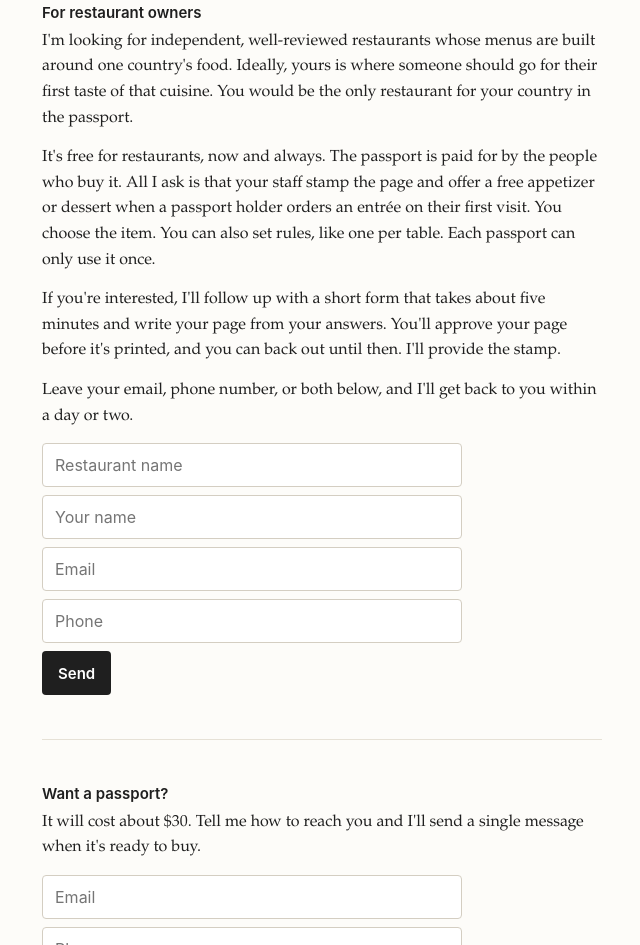
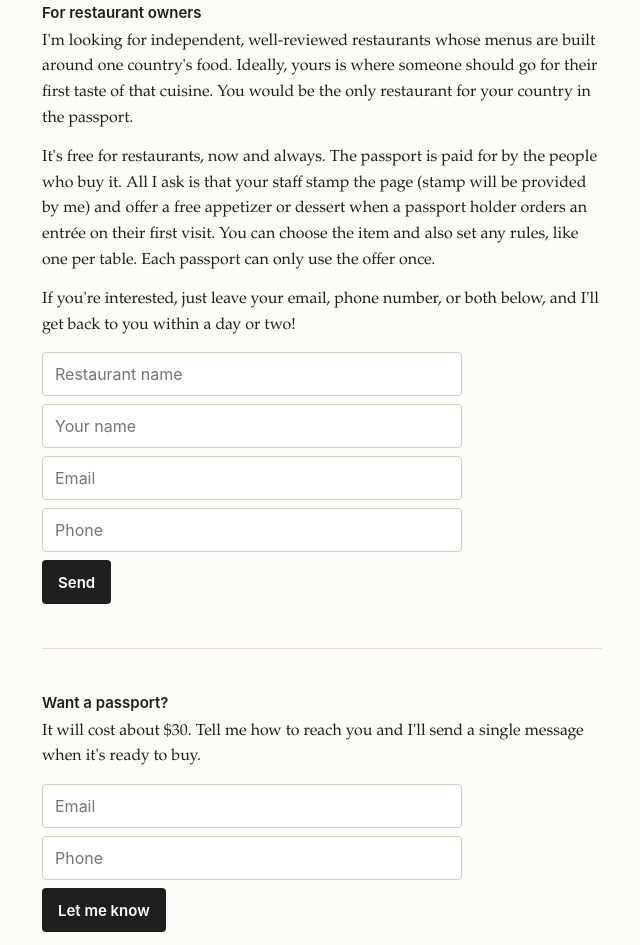
Before and after one commit to cmccla5964/etw-passport, a plain HTML site: page index.html in a window 1280 px wide. Shown: the part 1549-2494 px from the top of the page, without its empty margins (318-958 px from the left). Drawn offline with Linux system fonts and the light colour scheme.

Commit message:
Restaurant section: Caleb's own text
Co-Authored-By: Claude Opus 5.5 <noreply@anthropic.com>
Claude-Session: https://claude.ai/code/session_017Whj73QzsV2dTZPYCKY5Fc

```diff
--- a/index.html
+++ b/index.html
@@ -61,9 +61,8 @@ footer{font-size:13px;color:#8b8475;margin-top:56px}
     <section>
       <h2 class="sans">For restaurant owners</h2>
       <p>I'm looking for independent, well-reviewed restaurants whose menus are built around one country's food. Ideally, yours is where someone should go for their first taste of that cuisine. You would be the only restaurant for your country in the passport.</p>
-      <p>It's free for restaurants, now and always. The passport is paid for by the people who buy it. All I ask is that your staff stamp the page and offer a free appetizer or dessert when a passport holder orders an entr&eacute;e on their first visit. You choose the item. You can also set rules, like one per table. Each passport can only use it once.</p>
-      <p>If you're interested, I'll follow up with a short form that takes about five minutes and write your page from your answers. You'll approve your page before it's printed, and you can back out until then. I'll provide the stamp.</p>
-      <p>Leave your email, phone number, or both below, and I'll get back to you within a day or two.</p>
+      <p>It's free for restaurants, now and always. The passport is paid for by the people who buy it. All I ask is that your staff stamp the page (stamp will be provided by me) and offer a free appetizer or dessert when a passport holder orders an entr&eacute;e on their first visit. You can choose the item and also set any rules, like one per table. Each passport can only use the offer once.</p>
+      <p>If you're interested, just leave your email, phone number, or both below, and I'll get back to you within a day or two!</p>
       <form data-kind="restaurant" novalidate>
         <input name="restaurant" aria-label="Restaurant name" placeholder="Restaurant name" autocomplete="organization" required>
         <input name="name" aria-label="Your name" placeholder="Your name" autocomplete="name">
```
